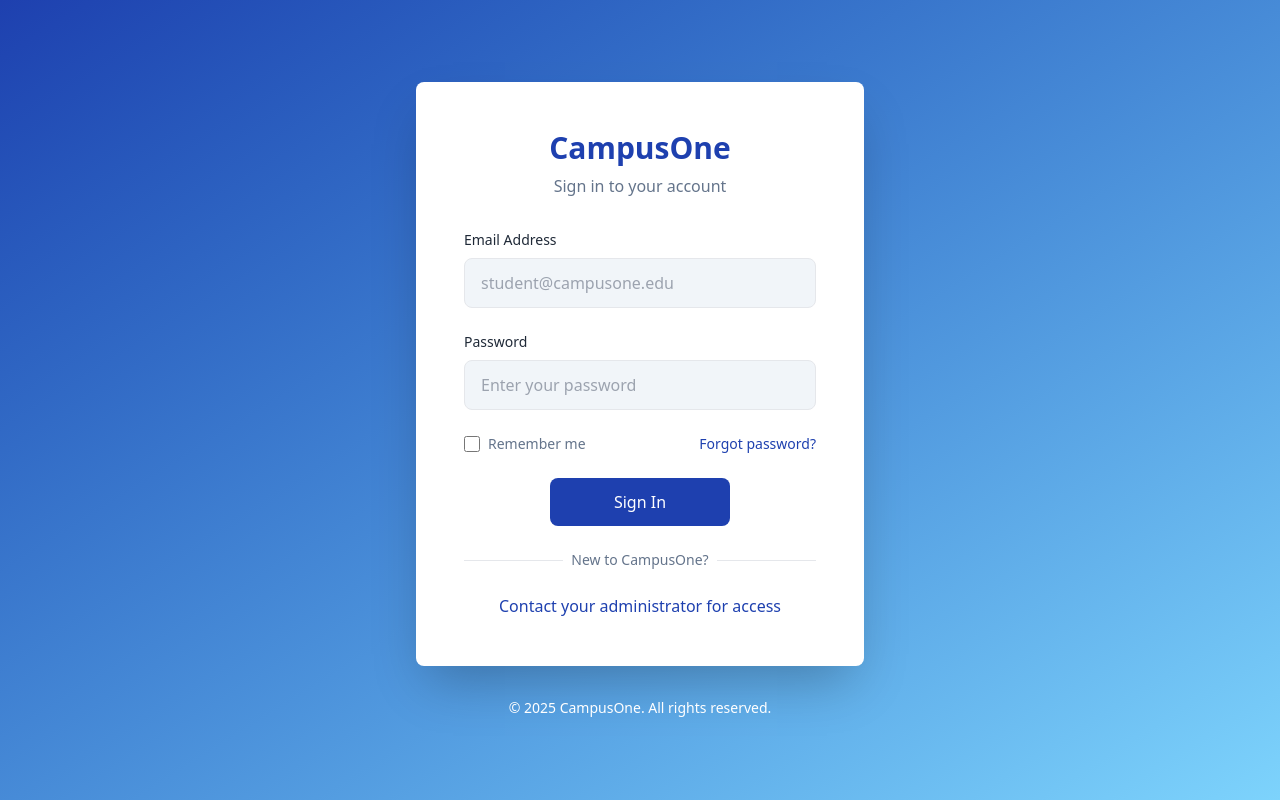
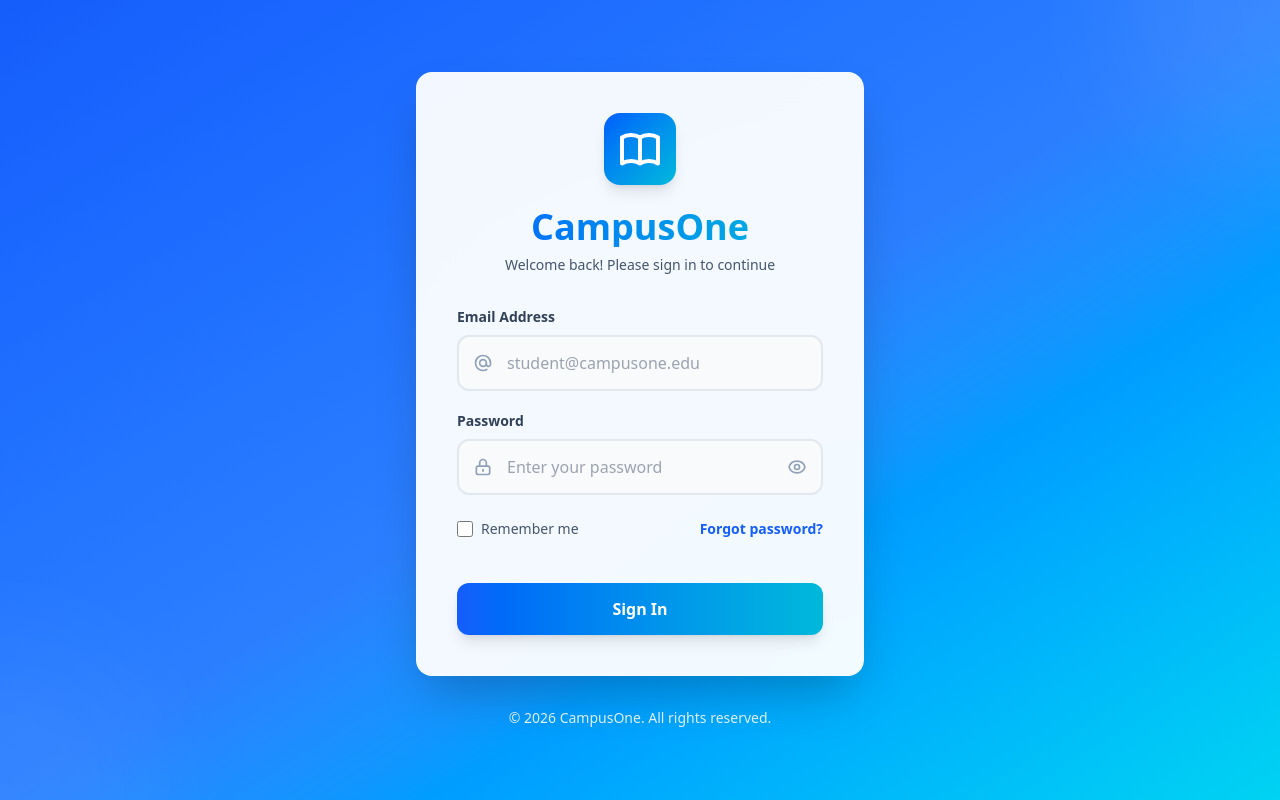
Before and after one commit to Hamza-Zartaj/CampusOne, a React (Vite) app in the folder campusone-frontend/: page /login in a window 1280 px wide. Built offline with nearby package versions, Linux system fonts and the light colour scheme.

Commit message:
Login Page Done

```diff
--- a/campusone-frontend/src/pages/Login.jsx
+++ b/campusone-frontend/src/pages/Login.jsx
@@ -10,6 +10,7 @@ export default function Login() {
   });
   const [error, setError] = useState('');
   const [isLoading, setIsLoading] = useState(false);
+  const [showPassword, setShowPassword] = useState(false);
 
   const handleChange = (e) => {
     setFormData({
@@ -56,111 +57,187 @@ export default function Login() {
   };
 
   return (
-    <div className="min-h-screen flex items-center justify-center bg-gradient-to-br from-[#1E40AF] to-[#7DD3FC] p-4">
-      <div className="w-full max-w-md">
-        {/* Card */}
-        <div className="bg-white rounded-lg shadow-2xl p-12">
+    <div className="min-h-screen flex items-center justify-center bg-gradient-to-br from-blue-600 via-blue-500 to-cyan-400 p-4 relative overflow-hidden">
+      {/* Animated background elements */}
+      <div className="absolute inset-0 overflow-hidden">
+        <div className="absolute -top-40 -right-40 w-80 h-80 bg-white/10 rounded-full blur-3xl animate-pulse"></div>
+        <div className="absolute -bottom-40 -left-40 w-80 h-80 bg-white/10 rounded-full blur-3xl animate-pulse delay-700"></div>
+        <div className="absolute top-1/2 left-1/2 transform -translate-x-1/2 -translate-y-1/2 w-96 h-96 bg-white/5 rounded-full blur-3xl animate-pulse delay-1000"></div>
+      </div>
+
+      <div className="w-full max-w-md relative z-10">
+        {/* Card with glass morphism effect */}
+        <div className="bg-white/95 backdrop-blur-xl rounded-2xl shadow-2xl p-8 sm:p-10 border border-white/20 animate-fade-in">
           {/* Logo/Header */}
           <div className="text-center mb-8">
-            <h1 className="text-3xl font-bold text-[#1E40AF] mb-2">CampusOne</h1>
-            <p className="text-[#64748B]">Sign in to your account</p>
+            <div className="inline-block p-3 bg-gradient-to-br from-blue-600 to-cyan-500 rounded-2xl mb-4 shadow-lg">
+              <svg className="w-12 h-12 text-white" fill="none" stroke="currentColor" viewBox="0 0 24 24">
+                <path strokeLinecap="round" strokeLinejoin="round" strokeWidth={2} d="M12 6.253v13m0-13C10.832 5.477 9.246 5 7.5 5S4.168 5.477 3 6.253v13C4.168 18.477 5.754 18 7.5 18s3.332.477 4.5 1.253m0-13C13.168 5.477 14.754 5 16.5 5c1.747 0 3.332.477 4.5 1.253v13C19.832 18.477 18.247 18 16.5 18c-1.746 0-3.332.477-4.5 1.253" />
+              </svg>
+            </div>
+            <h1 className="text-4xl font-bold bg-gradient-to-r from-blue-600 to-cyan-500 bg-clip-text text-transparent mb-2">
+              CampusOne
+            </h1>
+            <p className="text-slate-600 text-sm">Welcome back! Please sign in to continue</p>
           </div>
 
-          {/* Error Message */}
+          {/* Error Message with animation */}
           {error && (
-            <div className="mb-4 p-3 bg-red-50 border border-red-200 rounded-md">
-              <p className="text-sm text-red-600">{error}</p>
+            <div className="mb-6 p-4 bg-red-50 border-l-4 border-red-500 rounded-lg animate-shake">
+              <div className="flex items-start">
+                <svg className="w-5 h-5 text-red-500 mt-0.5 mr-3" fill="currentColor" viewBox="0 0 20 20">
+                  <path fillRule="evenodd" d="M10 18a8 8 0 100-16 8 8 0 000 16zM8.707 7.293a1 1 0 00-1.414 1.414L8.586 10l-1.293 1.293a1 1 0 101.414 1.414L10 11.414l1.293 1.293a1 1 0 001.414-1.414L11.414 10l1.293-1.293a1 1 0 00-1.414-1.414L10 8.586 8.707 7.293z" clipRule="evenodd" />
+                </svg>
+                <p className="text-sm text-red-700 font-medium">{error}</p>
+              </div>
             </div>
           )}
 
           {/* Login Form */}
-          <form onSubmit={handleSubmit} className="space-y-6">
+          <form onSubmit={handleSubmit} className="space-y-5">
             {/* Email Field */}
-            <div>
-              <label htmlFor="email" className="block text-sm font-medium text-[#1F2937] mb-2">
+            <div className="group">
+              <label htmlFor="email" className="block text-sm font-semibold text-slate-700 mb-2">
                 Email Address
               </label>
+              <div className="relative">
+                <div className="absolute inset-y-0 left-0 pl-4 flex items-center pointer-events-none">
+                  <svg className="w-5 h-5 text-slate-400 group-focus-within:text-indigo-600 transition-colors" fill="none" stroke="currentColor" viewBox="0 0 24 24">
+                    <path strokeLinecap="round" strokeLinejoin="round" strokeWidth={2} d="M16 12a4 4 0 10-8 0 4 4 0 008 0zm0 0v1.5a2.5 2.5 0 005 0V12a9 9 0 10-9 9m4.5-1.206a8.959 8.959 0 01-4.5 1.207" />
+                  </svg>
+                </div>
                 <input
                   type="email"
                   id="email"
                   name="email"
                   value={formData.email}
                   onChange={handleChange}
-                className="w-full px-4 py-3 bg-[#F1F5F9] border border-[#E5E7EB] rounded-lg focus:outline-none focus:ring-2 focus:ring-[#7DD3FC] focus:border-transparent transition-all text-[#1F2937] placeholder-[#9CA3AF]"
+                  className="w-full pl-12 pr-4 py-3.5 bg-slate-50 border-2 border-slate-200 rounded-xl focus:outline-none focus:ring-2 focus:ring-blue-500 focus:border-transparent transition-all text-slate-900 placeholder-slate-400 hover:border-slate-300"
                   placeholder="student@campusone.edu"
                   required
                 />
               </div>
+            </div>
 
             {/* Password Field */}
-            <div>
-              <label htmlFor="password" className="block text-sm font-medium text-[#1F2937] mb-2">
+            <div className="group">
+              <label htmlFor="password" className="block text-sm font-semibold text-slate-700 mb-2">
                 Password
               </label>
+              <div className="relative">
+                <div className="absolute inset-y-0 left-0 pl-4 flex items-center pointer-events-none">
+                  <svg className="w-5 h-5 text-slate-400 group-focus-within:text-blue-600 transition-colors" fill="none" stroke="currentColor" viewBox="0 0 24 24">
+                    <path strokeLinecap="round" strokeLinejoin="round" strokeWidth={2} d="M12 15v2m-6 4h12a2 2 0 002-2v-6a2 2 0 00-2-2H6a2 2 0 00-2 2v6a2 2 0 002 2zm10-10V7a4 4 0 00-8 0v4h8z" />
+                  </svg>
+                </div>
                 <input
-                type="password"
+                  type={showPassword ? "text" : "password"}
                   id="password"
                   name="password"
                   value={formData.password}
                   onChange={handleChange}
-                className="w-full px-4 py-3 bg-[#F1F5F9] border border-[#E5E7EB] rounded-lg focus:outline-none focus:ring-2 focus:ring-[#7DD3FC] focus:border-transparent transition-all text-[#1F2937] placeholder-[#9CA3AF]"
+                  className="w-full pl-12 pr-12 py-3.5 bg-slate-50 border-2 border-slate-200 rounded-xl focus:outline-none focus:ring-2 focus:ring-blue-500 focus:border-transparent transition-all text-slate-900 placeholder-slate-400 hover:border-slate-300"
                   placeholder="Enter your password"
                   required
                 />
+                <button
+                  type="button"
+                  onClick={() => setShowPassword(!showPassword)}
+                  className="absolute inset-y-0 right-0 pr-4 flex items-center text-slate-400 hover:text-slate-600 transition-colors"
+                >
+                  {showPassword ? (
+                    <svg className="w-5 h-5" fill="none" stroke="currentColor" viewBox="0 0 24 24">
+                      <path strokeLinecap="round" strokeLinejoin="round" strokeWidth={2} d="M13.875 18.825A10.05 10.05 0 0112 19c-4.478 0-8.268-2.943-9.543-7a9.97 9.97 0 011.563-3.029m5.858.908a3 3 0 114.243 4.243M9.878 9.878l4.242 4.242M9.88 9.88l-3.29-3.29m7.532 7.532l3.29 3.29M3 3l3.59 3.59m0 0A9.953 9.953 0 0112 5c4.478 0 8.268 2.943 9.543 7a10.025 10.025 0 01-4.132 5.411m0 0L21 21" />
+                    </svg>
+                  ) : (
+                    <svg className="w-5 h-5" fill="none" stroke="currentColor" viewBox="0 0 24 24">
+                      <path strokeLinecap="round" strokeLinejoin="round" strokeWidth={2} d="M15 12a3 3 0 11-6 0 3 3 0 016 0z" />
+                      <path strokeLinecap="round" strokeLinejoin="round" strokeWidth={2} d="M2.458 12C3.732 7.943 7.523 5 12 5c4.478 0 8.268 2.943 9.542 7-1.274 4.057-5.064 7-9.542 7-4.477 0-8.268-2.943-9.542-7z" />
+                    </svg>
+                  )}
+                </button>
+              </div>
             </div>
 
-            {/* Forgot Password Link */}
-            <div className="flex items-center justify-between">
+            {/* Remember me & Forgot Password */}
+            <div className="flex items-center justify-between pt-1">
               <div className="flex items-center">
                 <input
                   type="checkbox"
                   id="remember"
-                  className="h-4 w-4 text-[#1E40AF] focus:ring-[#7DD3FC] border-[#E5E7EB] rounded"
+                  className="h-4 w-4 text-blue-600 focus:ring-blue-500 border-slate-300 rounded cursor-pointer"
                 />
-                <label htmlFor="remember" className="ml-2 block text-sm text-[#64748B]">
+                <label htmlFor="remember" className="ml-2 block text-sm text-slate-600 cursor-pointer select-none">
                   Remember me
                 </label>
               </div>
-              <a href="#" className="text-sm text-[#1E40AF] hover:text-[#7DD3FC] transition-colors">
+              <a href="#" className="text-sm font-semibold text-blue-600 hover:text-blue-700 transition-colors">
                 Forgot password?
               </a>
             </div>
 
             {/* Submit Button */}
-            <div className="flex justify-center">
             <button
               type="submit"
               disabled={isLoading}
-                className="bg-[#1E40AF] text-white py-3 px-16 rounded-lg font-medium hover:bg-[#1E3A8A] focus:outline-none focus:ring-2 focus:ring-[#7DD3FC] focus:ring-offset-2 transition-all disabled:opacity-50 disabled:cursor-not-allowed"
+              className="w-full bg-gradient-to-r from-blue-600 to-cyan-500 text-white py-3.5 rounded-xl font-semibold hover:from-blue-700 hover:to-cyan-600 focus:outline-none focus:ring-4 focus:ring-blue-300 transition-all transform hover:scale-[1.02] active:scale-[0.98] disabled:opacity-50 disabled:cursor-not-allowed disabled:transform-none shadow-lg hover:shadow-xl mt-6"
             >
-                {isLoading ? 'Signing in...' : 'Sign In'}
+              {isLoading ? (
+                <div className="flex items-center justify-center">
+                  <svg className="animate-spin -ml-1 mr-3 h-5 w-5 text-white" fill="none" viewBox="0 0 24 24">
+                    <circle className="opacity-25" cx="12" cy="12" r="10" stroke="currentColor" strokeWidth="4"></circle>
+                    <path className="opacity-75" fill="currentColor" d="M4 12a8 8 0 018-8V0C5.373 0 0 5.373 0 12h4zm2 5.291A7.962 7.962 0 014 12H0c0 3.042 1.135 5.824 3 7.938l3-2.647z"></path>
+                  </svg>
+                  Signing in...
+                </div>
+              ) : (
+                'Sign In'
+              )}
             </button>
-            </div>
           </form>
 
-          {/* Divider */}
-          <div className="mt-6 relative">
-            <div className="absolute inset-0 flex items-center">
-              <div className="w-full border-t border-[#E5E7EB]"></div>
-            </div>
-            <div className="relative flex justify-center text-sm">
-              <span className="px-2 bg-white text-[#64748B]">New to CampusOne?</span>
-            </div>
-          </div>
-
-          {/* Sign Up Link */}
-          <div className="mt-6 text-center">
-            <a href="#" className="text-[#1E40AF] hover:text-[#7DD3FC] font-medium transition-colors">
-              Contact your administrator for access
-            </a>
-          </div>
         </div>
 
         {/* Footer */}
-        <p className="mt-8 text-center text-sm text-white">
-          © 2025 CampusOne. All rights reserved.
+        <p className="mt-8 text-center text-sm text-white/90 font-medium">
+          © 2026 CampusOne. All rights reserved.
         </p>
       </div>
+
+      <style jsx>{`
+        @keyframes fade-in {
+          from {
+            opacity: 0;
+            transform: translateY(20px);
+          }
+          to {
+            opacity: 1;
+            transform: translateY(0);
+          }
+        }
+
+        @keyframes shake {
+          0%, 100% { transform: translateX(0); }
+          25% { transform: translateX(-10px); }
+          75% { transform: translateX(10px); }
+        }
+
+        .animate-fade-in {
+          animation: fade-in 0.6s ease-out;
+        }
+
+        .animate-shake {
+          animation: shake 0.4s ease-in-out;
+        }
+
+        .delay-700 {
+          animation-delay: 700ms;
+        }
+
+        .delay-1000 {
+          animation-delay: 1000ms;
+        }
+      `}</style>
     </div>
   );
 }
```
Lines whose indentation alone changed are shown as unchanged.
